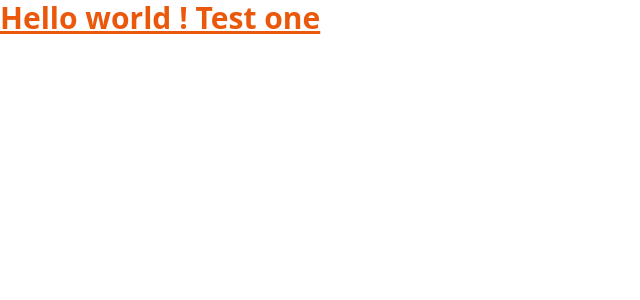
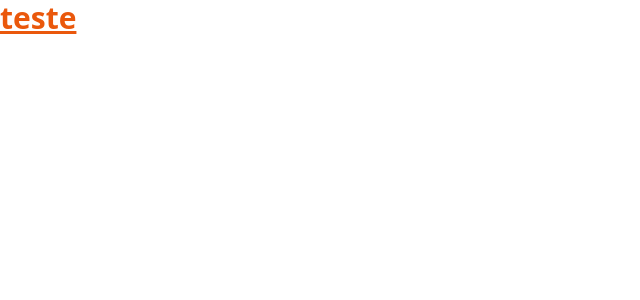
Before and after one commit to PartyLinkGames/party-link, a Next.js app: page / in a window 1280 px wide. Shown: the top 300 px of the page, without its empty margins (0-640 px from the left). Built offline with nearby package versions, Linux system fonts and the light colour scheme.

Commit message:
Revert "feat: add new test"

```diff
--- a/pages/index.tsx
+++ b/pages/index.tsx
@@ -4,8 +4,6 @@ import styles from "../styles/Home.module.css";
 
 export default function Home() {
   return (
-    <h1 className="text-3xl font-bold underline text-orange-600">
-      Hello world ! Test one
-    </h1>
+    <h1 className="text-3xl font-bold underline text-orange-600">teste</h1>
   );
 }
```
